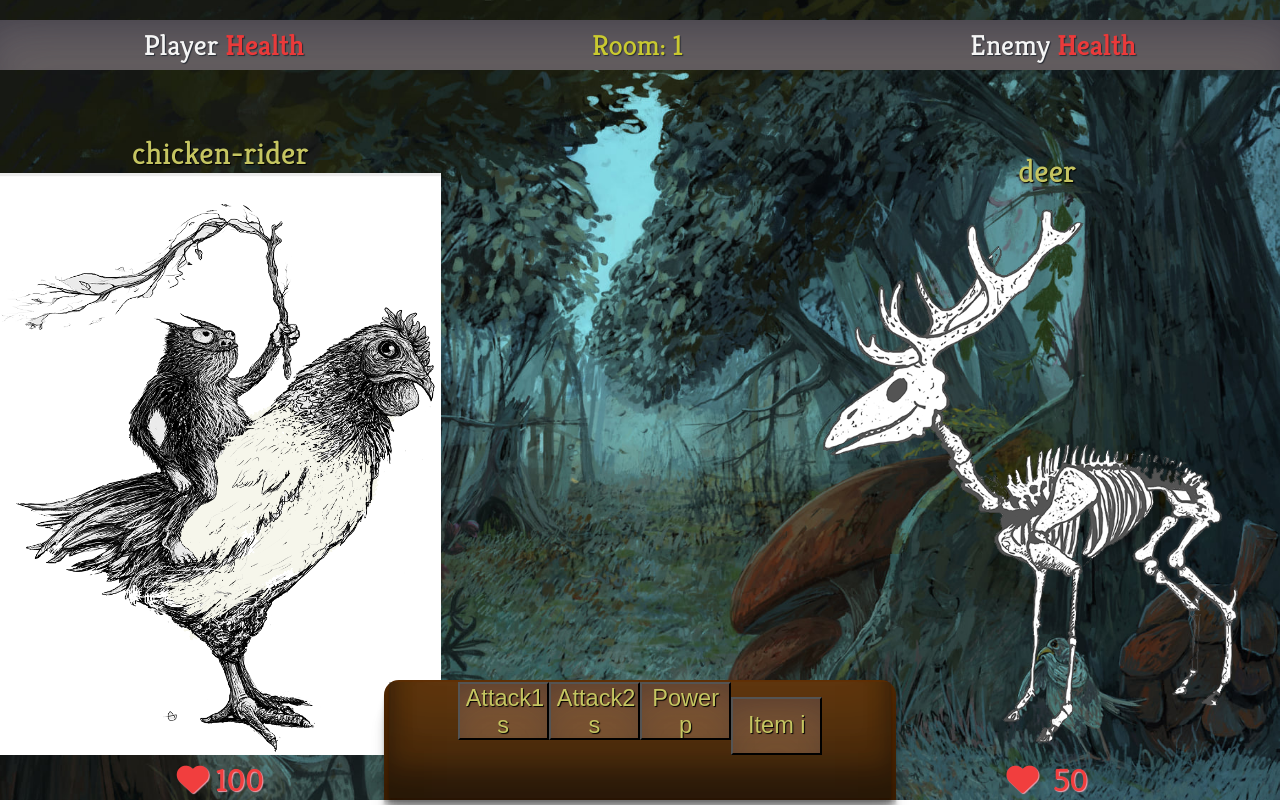
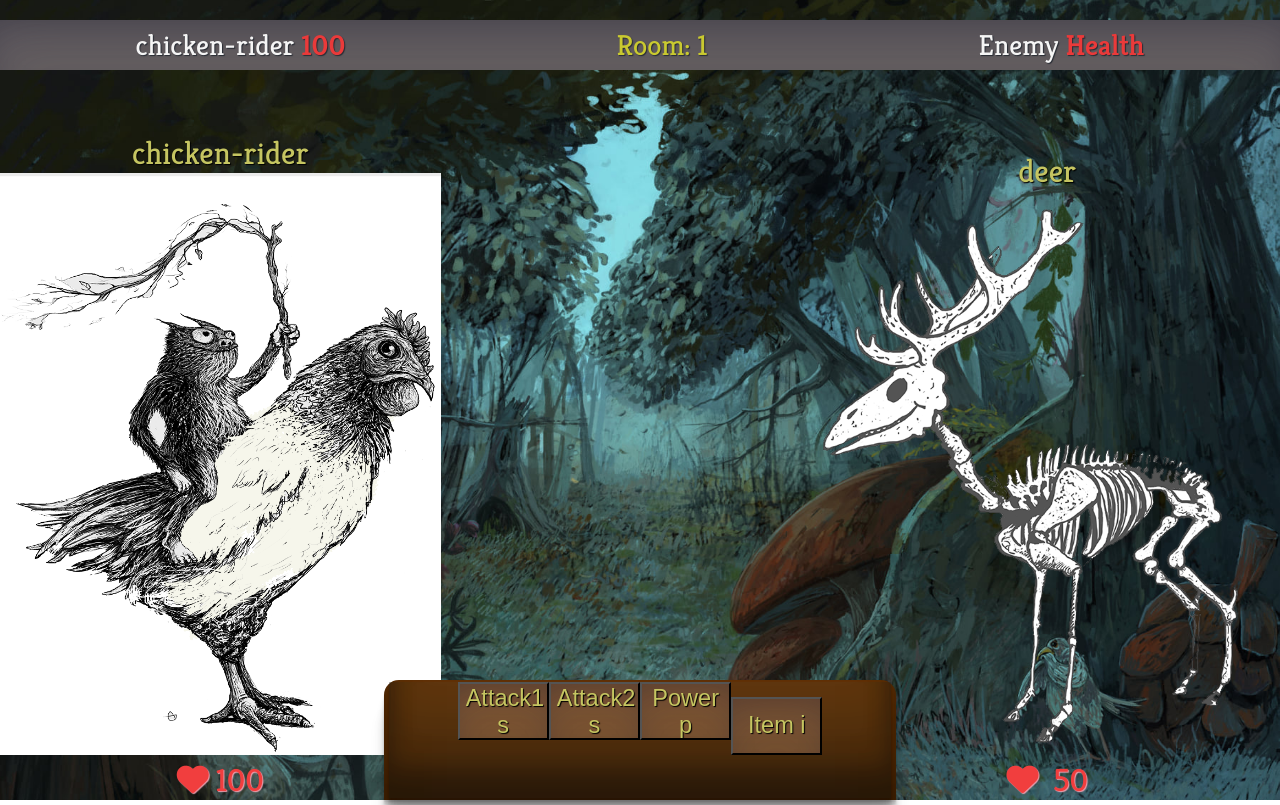
Before and after one commit to dankarger/mid-project-game, a React (Create React App) app: page /game in a window 1280 px wide. Both pictures are taken after a click on the button "Room-1". Built offline with nearby package versions, Linux system fonts and the light colour scheme.

Commit message:
add enemy and player  useContex

```diff
--- a/src/componenets/GameLogic/GameLogic.jsx
+++ b/src/componenets/GameLogic/GameLogic.jsx
@@ -5,7 +5,9 @@ import './GameLogic.css'
 import { RoomsData} from "../../Data/Data";
 
 
-export const GameDataContex = React.createContext();
+export const GameDataContext = React.createContext();
+export const PlayerContext = React.createContext();
+export const EnemyContext = React.createContext();
 
 
 
@@ -13,27 +15,34 @@ const GameLogic = ({player})=> {
     const[isMap,setIsMap]=useState(true);
     const[currentRoomData,setCurrentRoomData]=useState(RoomsData['room1'])
     const[currentPlayer,setCurrentPlayer]=useState(player)
+    const[currentEnemy,setCurrentEnemy]=useState({})
     const handleMapButton=(room)=>{
         console.log('r',room)
         setCurrentRoomData(RoomsData[room]);
+        setCurrentEnemy(currentRoomData.enemy)
         setIsMap(!setIsMap);
 
     }
 
     useEffect(()=>{
         setCurrentPlayer(player)
-    },[currentRoomData,player])
+
+    },[currentRoomData,player,currentEnemy])
 
     return (
         <div>
-            <GameDataContex.Provider value={currentRoomData}>
+            <GameDataContext.Provider value={currentRoomData}>
+                <PlayerContext.Provider value={currentPlayer}>
+                   <EnemyContext.Provider value={currentEnemy}>
                     <div className={ isMap ? 'show' : 'hide' }>
                         <MapPage currentRoom={currentRoomData} callback={handleMapButton} />
                     </div>
                     <div className={ !isMap ? 'show' : 'hide' }>
                         <Room  player={currentPlayer} roomData={currentRoomData}/>
                     </div>
-        </GameDataContex.Provider>
+                   </EnemyContext.Provider>
+                </PlayerContext.Provider>
+        </GameDataContext.Provider>
         </div>
     )
 }
--- a/src/componenets/Navbar/Navbar.jsx
+++ b/src/componenets/Navbar/Navbar.jsx
@@ -2,14 +2,14 @@ import React from "react";
 import './Navbar.css'
 
 
-const Navbar =({roomNumber})=>{
+const Navbar =({roomNumber,currentPlayer})=>{
 
 
 
 
     return (
         <div className='navbar'>
-              <div className='navbar-item'>Player <span>Health</span></div>
+              <div className='navbar-item'>{currentPlayer.name} <span>{currentPlayer.health}</span></div>
               <div className='navbar-item navbar-room'>Room: {roomNumber}</div>
               <div className='navbar-item'>Enemy <span>Health</span></div>
         </div>
--- a/src/pages/MapPage/MapPage.jsx
+++ b/src/pages/MapPage/MapPage.jsx
@@ -1,11 +1,11 @@
 import React, {useContext} from "react";
 import './MapPage.css'
 import Button from "../../componenets/utility/Button/Button";
-import {GameDataContex} from "../../componenets/GameLogic/GameLogic";
+import {GameDataContext} from "../../componenets/GameLogic/GameLogic";
 
 
 const MapPage =({callback})=> {
-    const currentRoomData = useContext(GameDataContex)
+    const currentRoomData = useContext(GameDataContext)
 
     return (
         <div className='map'>
--- a/src/pages/Room/Room.js
+++ b/src/pages/Room/Room.js
@@ -4,17 +4,17 @@ import Navbar from "../../componenets/Navbar/Navbar";
 import ActionMenu from "../../componenets/ActionMenu/ActionMenu";
 import Enemy from "../../componenets/Enemy/Enemy";
 import Player from "../../componenets/Player/Player";
-import {GameDataContex} from "../../componenets/GameLogic/GameLogic";
+import {GameDataContext,PlayerContext} from "../../componenets/GameLogic/GameLogic";
 
 
 const Room=({player})=>{
-        const currentRoomData = useContext(GameDataContex)
-
+         const currentRoomData = useContext(GameDataContext)
+         const currentPlayer = useContext(PlayerContext)
     console.log('d',currentRoomData)
     return(
         <>
             <div className='Room' style={{background:`${currentRoomData.image}`}}>
-                <Navbar roomNumber={currentRoomData.value}/>
+                <Navbar currentPlayer={currentPlayer} roomNumber={currentRoomData.value}/>
                 <div className="Room-img-div">
                     <img className='Room-img' src={currentRoomData.image} alt="room-img"/>
                 </div>
```
Lines whose indentation alone changed are shown as unchanged.
